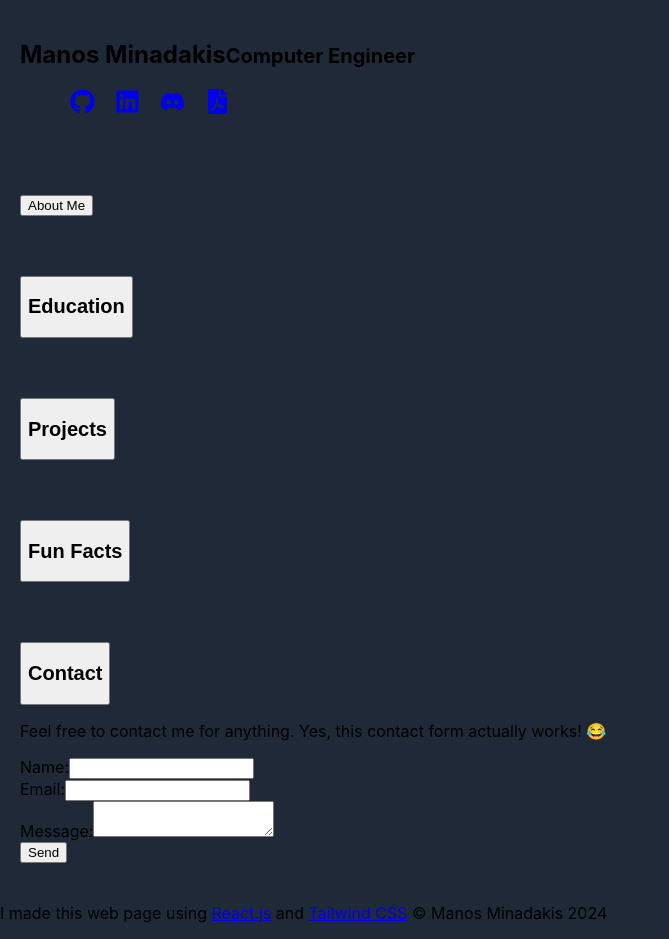
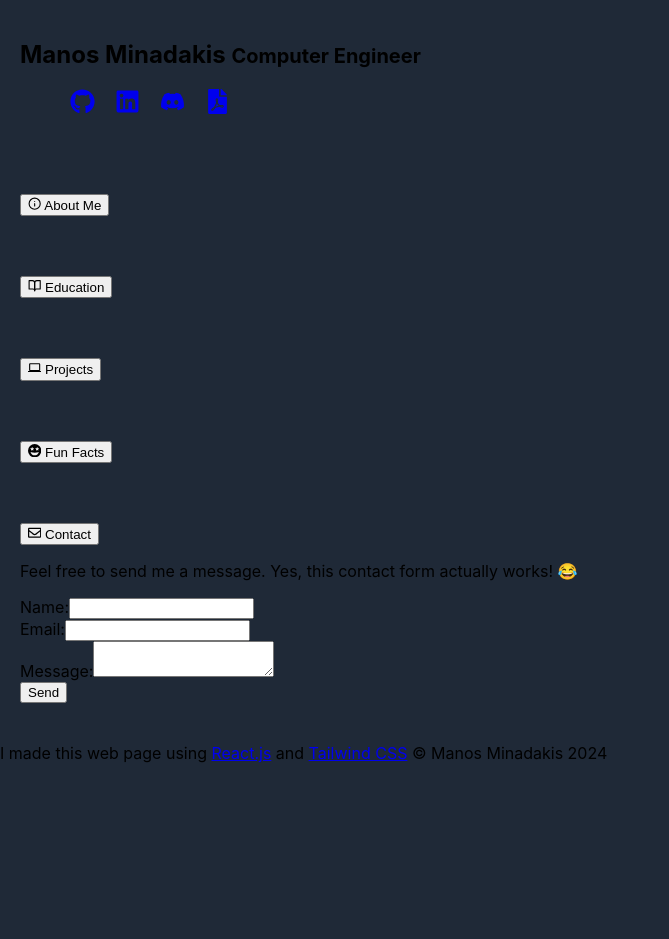
Before and after one commit to manosmin/manosmin.github.io, a React (Create React App) app: page / in a window 1280 px wide. Both pictures are taken after a click on the button "Contact". Shown: the whole page, without its empty margins (0-669 px from the left). After the commit the page ends 800 px from the top, so only its background shows below. Built offline with nearby package versions, Linux system fonts and the light colour scheme.

Commit message:
added icons to sections

```diff
--- a/src/components/About.js
+++ b/src/components/About.js
@@ -1,4 +1,6 @@
 import React, { useState } from 'react';
+import { FiInfo } from "react-icons/fi";
+
 
 const About = () => {
   const [isOpen, setIsOpen] = useState(false);
@@ -13,7 +15,7 @@ const About = () => {
         onClick={toggleAccordion}
         className="text-gray-200 text-2xl font-semibold mb-4"
       >
-        {'About Me'}
+        <FiInfo className='inline'/> About Me
       </button>
       {isOpen && (
         <div className="w-full flex flex-col items-center">
--- a/src/components/Contact.js
+++ b/src/components/Contact.js
@@ -1,5 +1,7 @@
 import React, { useState } from 'react';
 import emailjs from 'emailjs-com';
+import { FaRegEnvelope } from "react-icons/fa";
+
 
 const Contact = () => {
   const [formData, setFormData] = useState({
@@ -50,12 +52,12 @@ const Contact = () => {
         onClick={toggleFormVisibility}
         className="text-gray-200 text-2xl font-semibold mb-4"
       >
-        <h2 className="text-2xl font-semibold">Contact</h2>
+        <FaRegEnvelope className='inline'/> Contact
       </button>
       {isFormVisible && (
 
         <form onSubmit={handleSubmit} className="mt-4 space-y-4">
-          <p>Feel free to contact me for anything. Yes, this contact form actually works! 😂</p>
+          <p>Feel free to send me a message. Yes, this contact form actually works! 😂</p>
           <div>
             <label className="text-gray-200 block">Name:</label>
             <input
--- a/src/components/Education.js
+++ b/src/components/Education.js
@@ -1,4 +1,5 @@
 import React, { useState } from 'react';
+import { FiBookOpen } from "react-icons/fi";
 
 const Education = () => {
   const [isOpen, setIsOpen] = useState(false);
@@ -13,7 +14,7 @@ const Education = () => {
         onClick={toggleAccordion}
         className="text-gray-200 text-2xl font-semibold mb-4"
       >
-        <h2 className="text-2xl font-semibold">Education</h2>
+        <FiBookOpen className='inline'/> Education
       </button>
       {isOpen && (
         <div>
--- a/src/components/Facts.js
+++ b/src/components/Facts.js
@@ -1,4 +1,6 @@
 import React, { useState } from 'react';
+import { FaFaceGrinStars } from "react-icons/fa6";
+
 
 function Facts() {
     const [isOpen, setIsOpen] = useState(false);
@@ -13,7 +15,7 @@ function Facts() {
         onClick={toggleAccordion}
         className="text-gray-200 text-2xl font-semibold mb-4"
       >
-        <h2 className="text-2xl font-semibold">Fun Facts</h2>
+        <FaFaceGrinStars className='inline'/> Fun Facts
       </button>
       {isOpen && (
         <ul class="list-disc">
--- a/src/components/Header.js
+++ b/src/components/Header.js
@@ -1,10 +1,11 @@
 import React from 'react';
 import { FaGithub, FaLinkedin, FaFilePdf, FaDiscord } from "react-icons/fa";
+
 
 const Header = () => {
   return (
     <header className="sticky top-0 bg-gray-900 text-white p-5">
-    <h2 class="text-4xl font-bold dark:text-gray-100">Manos Minadakis<small class="ms-2 font-semibold text-gray-500 dark:text-gray-400">Computer Engineer</small></h2>
+    <h2 class="text-4xl font-bold dark:text-gray-100">Manos Minadakis <small class="inline-block font-semibold text-gray-500 dark:text-gray-400">Computer Engineer</small></h2>
     <nav>
         <ul className="flex text-gray-100 mt-3 list-none">
           <li><a rel="noopener noreferrer" href="https://www.github.com/manosmin" target="_blank"><FaGithub size={25}/></a></li>
--- a/src/components/Projects.js
+++ b/src/components/Projects.js
@@ -1,4 +1,6 @@
 import React, { useState } from 'react';
+import { MdComputer } from "react-icons/md";
+
 
 function Projects() {
     const [isOpen, setIsOpen] = useState(false);
@@ -13,7 +15,7 @@ function Projects() {
         onClick={toggleAccordion}
         className="text-gray-200 text-2xl font-semibold mb-4"
       >
-        <h2 className="text-2xl font-semibold">Projects</h2>
+        <MdComputer className='inline'/> Projects
       </button>
       {isOpen && (
         <p>Check my profile on <a rel="noopener noreferrer"
```
